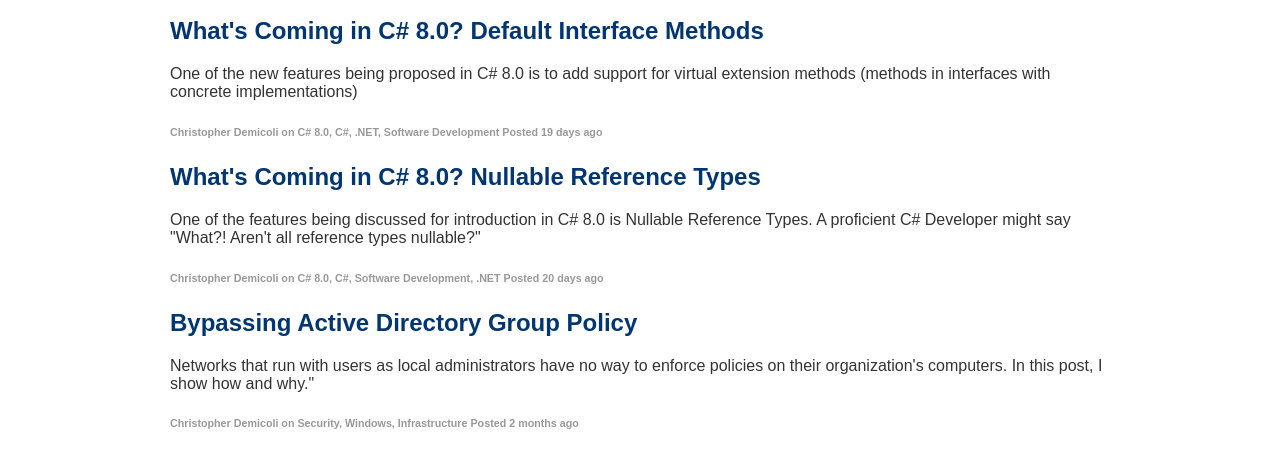
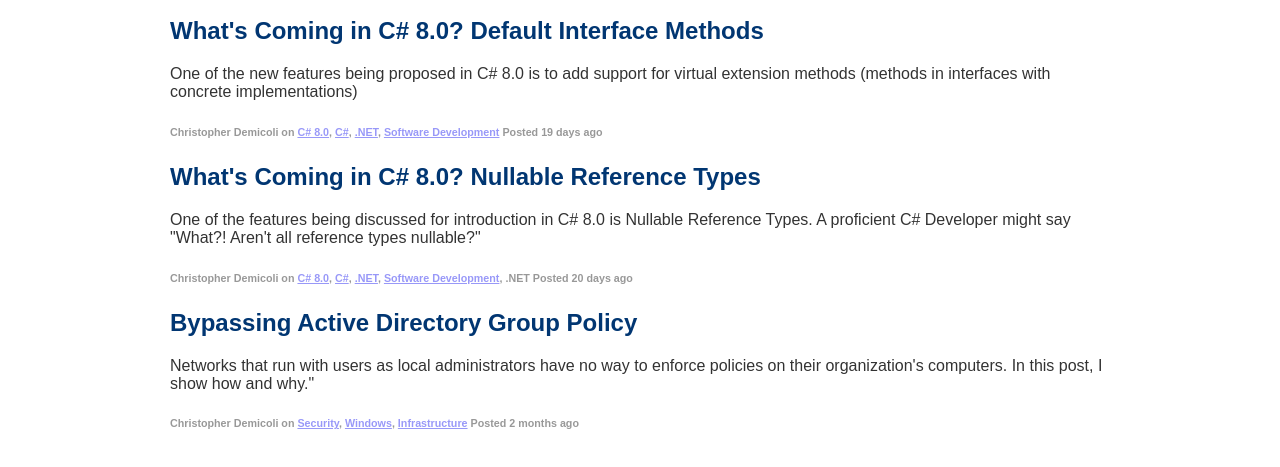
Before and after one commit to KarlVB/First-webpage, a plain HTML site: page index.html in a window 1280 px wide. Shown: the part 283-750 px from the top of the page. Drawn offline with Linux system fonts and the light colour scheme.

Commit message:
article tags

```diff
--- a/index.html
+++ b/index.html
@@ -26,17 +26,17 @@
     <div class="article-1">
     		<h1>What's Coming in C# 8.0? Default Interface Methods</h1>
       	<p>One of the new features being proposed in C# 8.0 is to add support for virtual extension methods (methods in interfaces with concrete implementations)</p>
-        <h6>Christopher Demicoli on C# 8.0, C#, .NET, Software Development Posted <time datetime="2019-01-28T17:13:18Z">19 days ago</time></h6>
+        <h6>Christopher Demicoli on <a href="#">C# 8.0</a>, <a href="#">C#</a>, <a href="#">.NET</a>, <a href="#">Software Development</a> Posted <time datetime="2019-01-28T17:13:18Z">19 days ago</time></h6>
     </div>
      <div class="article-2">
     		<h1>What's Coming in C# 8.0? Nullable Reference Types</h1>
       	<p>One of the features being discussed for introduction in C# 8.0 is Nullable Reference Types. A proficient C# Developer might say "What?! Aren't all reference types nullable?"</p>
-      	<h6>Christopher Demicoli on C# 8.0, C#, Software Development, .NET Posted <time datetime="2019-01-28T17:13:18Z">20 days ago</time></h6>
+      	<h6>Christopher Demicoli on <a href="#">C# 8.0</a>, <a href="#">C#</a>, <a href="#">.NET</a>, <a href="#">Software Development</a>, <a href="#"></a>.NET</a> Posted <time datetime="2019-01-28T17:13:18Z">20 days ago</time></h6>
      </div>
       <div class="article-3">
     		<h1>Bypassing Active Directory Group Policy</h1>
        	<p>Networks that run with users as local administrators have no way to enforce policies on their organization's computers. In this post, I show how and why."</p>
-      	<h6>Christopher Demicoli on Security, Windows, Infrastructure Posted <time datetime="2019-01-28T17:13:18Z">2 months ago</time></h6>
+      	<h6>Christopher Demicoli on <a href="#">Security</a>, <a href="#">Windows</a>, <a href="#">Infrastructure</a> Posted <time datetime="2019-01-28T17:13:18Z">2 months ago</time></h6>
      </div>
    </article>
 </body>
```
